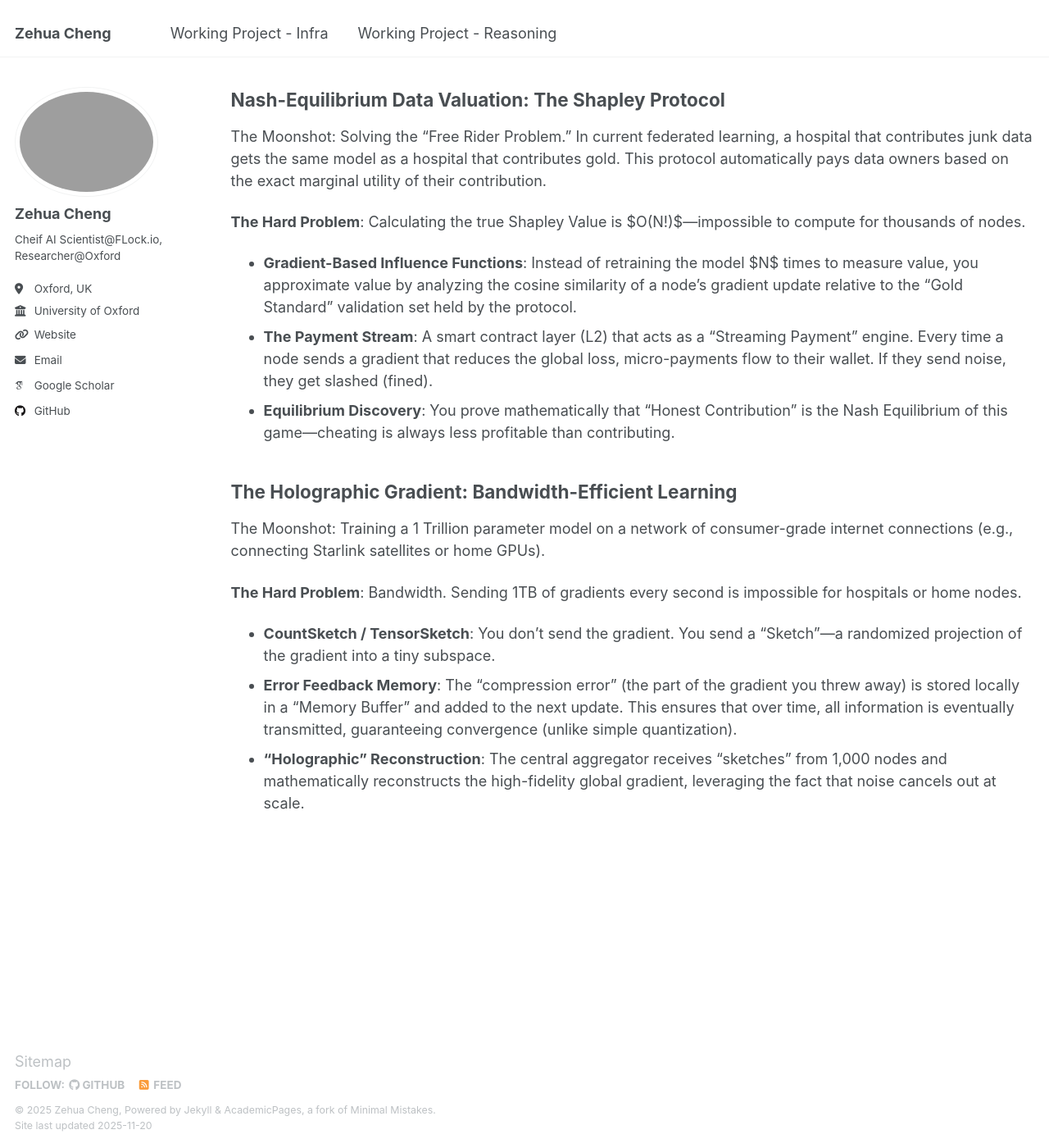
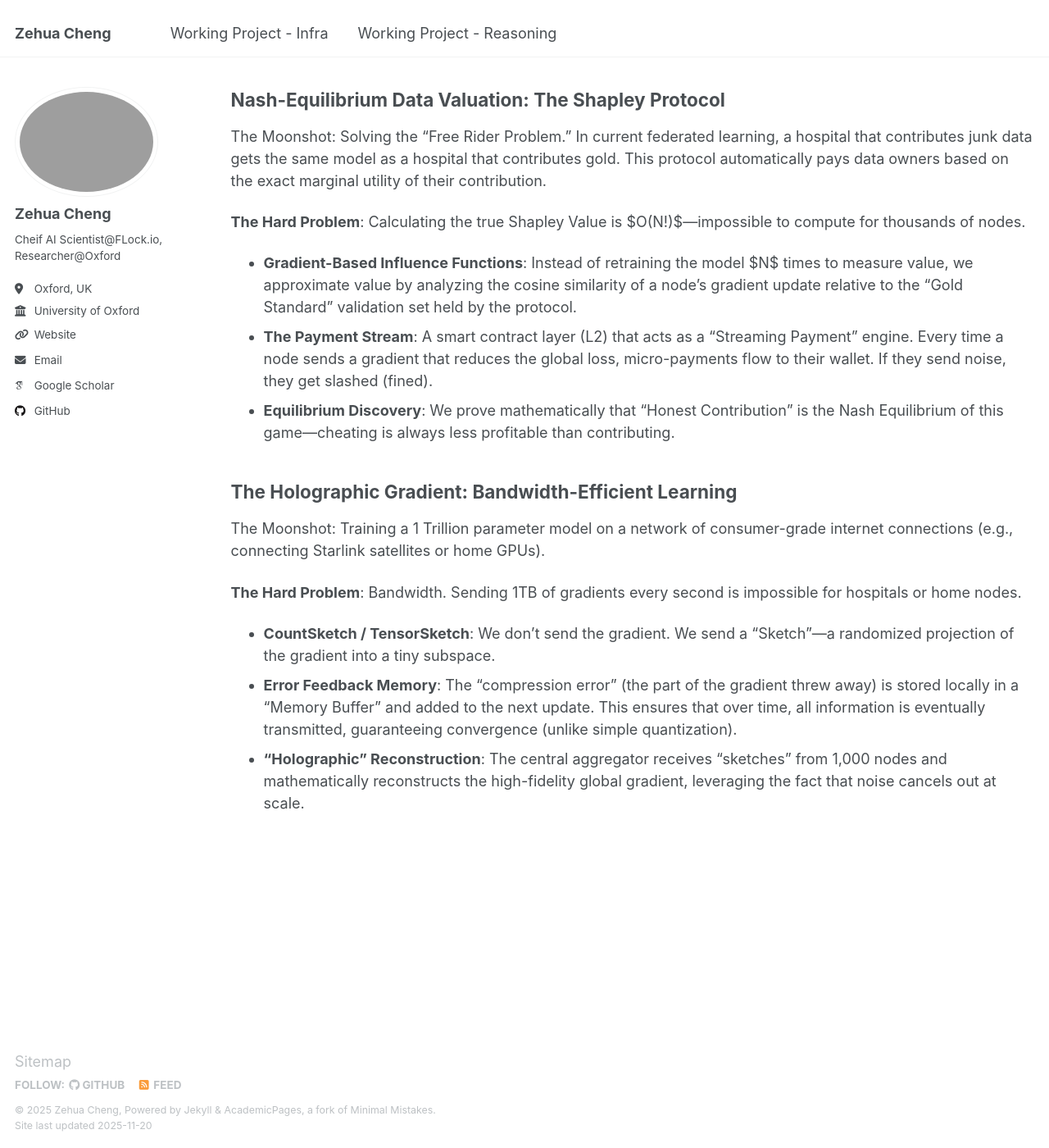
Before and after one commit to limberc/limberc.github.io, a Jekyll site: the page built from _pages/WP1.md, in a window 1280 px wide and 1400 px high, scrolled down 1457 px. Shown: the whole window at 82% size. Built offline with Jekyll 4.4.1, drawn with Linux system fonts in a browser that asks for light colours; some web fonts are replaced; some of the changed text lies outside the part shown.

Commit message:
Update WP1.

```diff
--- a/_pages/WP1.md
+++ b/_pages/WP1.md
@@ -19,8 +19,8 @@ The Moonshot: To create the "SSL/TLS" of Machine Learning—a standard protocol
 
 **The Hard Problem**: Currently, Zero-Knowledge (ZK) protocols are slow and mostly work for inference (proving a model ran). Proving training (Backpropagation, SGD) involves millions of floating-point multiplications, which is computationally prohibitive for current ZK-SNARKs.
 
-* **Recursive Proof Composition**: Instead of one massive proof for the whole training run, your team builds a recursive system (like Plonky2 or Halo2) where the proof for Step $N$ verifies the proof for Step $N-1$.
-* **Optimized Circuits for Gradients**: You design custom Arithmetic Circuits specifically for Matrix Multiplication and ReLU derivatives, optimizing the "constraints per step" (the metric of ZK speed).
+* **Recursive Proof Composition**: Instead of one massive proof for the whole training run, we builds a recursive system (like Plonky2 or Halo2) where the proof for Step $N$ verifies the proof for Step $N-1$.
+* **Optimized Circuits for Gradients**: We design custom Arithmetic Circuits specifically for Matrix Multiplication and ReLU derivatives, optimizing the "constraints per step" (the metric of ZK speed).
 * **Verifiable Randomness**: Use an on-chain Verifiable Random Function (VRF) to seed the SGD batches, ensuring the node didn't cherry-pick "easy" data to fake a high loss reduction.
 
 ## Decentralized-MoE: The Inter-Institutional Mixture of Experts
@@ -44,9 +44,9 @@ The Moonshot: Solving the "Free Rider Problem." In current federated learning, a
 
 **The Hard Problem**: Calculating the true Shapley Value is $O(N!)$—impossible to compute for thousands of nodes.
 
-* **Gradient-Based Influence Functions**: Instead of retraining the model $N$ times to measure value, you approximate value by analyzing the cosine similarity of a node's gradient update relative to the "Gold Standard" validation set held by the protocol.
+* **Gradient-Based Influence Functions**: Instead of retraining the model $N$ times to measure value, we approximate value by analyzing the cosine similarity of a node's gradient update relative to the "Gold Standard" validation set held by the protocol.
 * **The Payment Stream**: A smart contract layer (L2) that acts as a "Streaming Payment" engine. Every time a node sends a gradient that reduces the global loss, micro-payments flow to their wallet. If they send noise, they get slashed (fined).
-* **Equilibrium Discovery**: You prove mathematically that "Honest Contribution" is the Nash Equilibrium of this game—cheating is always less profitable than contributing.
+* **Equilibrium Discovery**: We prove mathematically that "Honest Contribution" is the Nash Equilibrium of this game—cheating is always less profitable than contributing.
 
 ## The Holographic Gradient: Bandwidth-Efficient Learning
 
@@ -54,6 +54,6 @@ The Moonshot: Training a 1 Trillion parameter model on a network of consumer-gra
 
 **The Hard Problem**: Bandwidth. Sending 1TB of gradients every second is impossible for hospitals or home nodes.
 
-* **CountSketch / TensorSketch**: You don't send the gradient. You send a "Sketch"—a randomized projection of the gradient into a tiny subspace.
-* **Error Feedback Memory**: The "compression error" (the part of the gradient you threw away) is stored locally in a "Memory Buffer" and added to the next update. This ensures that over time, all information is eventually transmitted, guaranteeing convergence (unlike simple quantization).
+* **CountSketch / TensorSketch**: We don't send the gradient. We send a "Sketch"—a randomized projection of the gradient into a tiny subspace.
+* **Error Feedback Memory**: The "compression error" (the part of the gradient threw away) is stored locally in a "Memory Buffer" and added to the next update. This ensures that over time, all information is eventually transmitted, guaranteeing convergence (unlike simple quantization).
 * **"Holographic" Reconstruction**: The central aggregator receives "sketches" from 1,000 nodes and mathematically reconstructs the high-fidelity global gradient, leveraging the fact that noise cancels out at scale.
```
